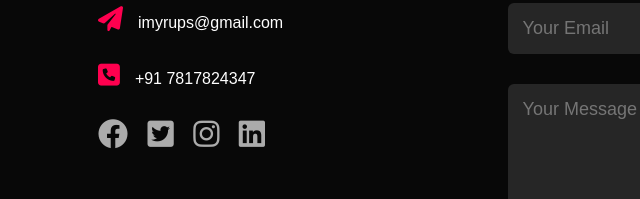
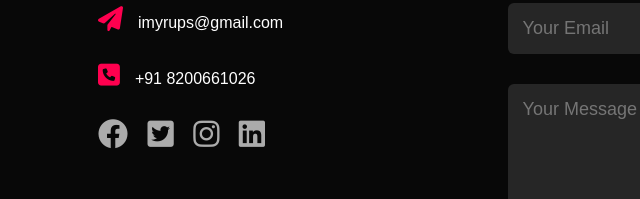
Before and after one commit to coder-rupesh-ui/portfolio, a plain HTML site: page index.html in a window 1280 px wide. Shown: the part 3321-3520 px from the top of the page, 30-670 px from the left. Drawn offline with Linux system fonts and the light colour scheme.

Commit message:
Update index.html

```diff
--- a/index.html
+++ b/index.html
@@ -187,7 +187,7 @@
                     <h1 class="sub-title">Contact Me</h1>
                     <p><a href="mailTo:imyrups@gmail.com"><i class="fa-solid fa-paper-plane"></i>imyrups@gmail.com</a>
                     </p>
-                    <p><a href="tel:+917817824347"><i class="fa-sharp fa-solid fa-square-phone"></i>+91 7817824347</a>
+                    <p><a href="tel:+917817824347"><i class="fa-sharp fa-solid fa-square-phone"></i>+91 8200661026</a>
                     </p>
                     <div class="social-icons">
                         <a href="https://facebook.com/imyrups" target="_blank"><i class="fa-brands fa-facebook"></i></a>
```
